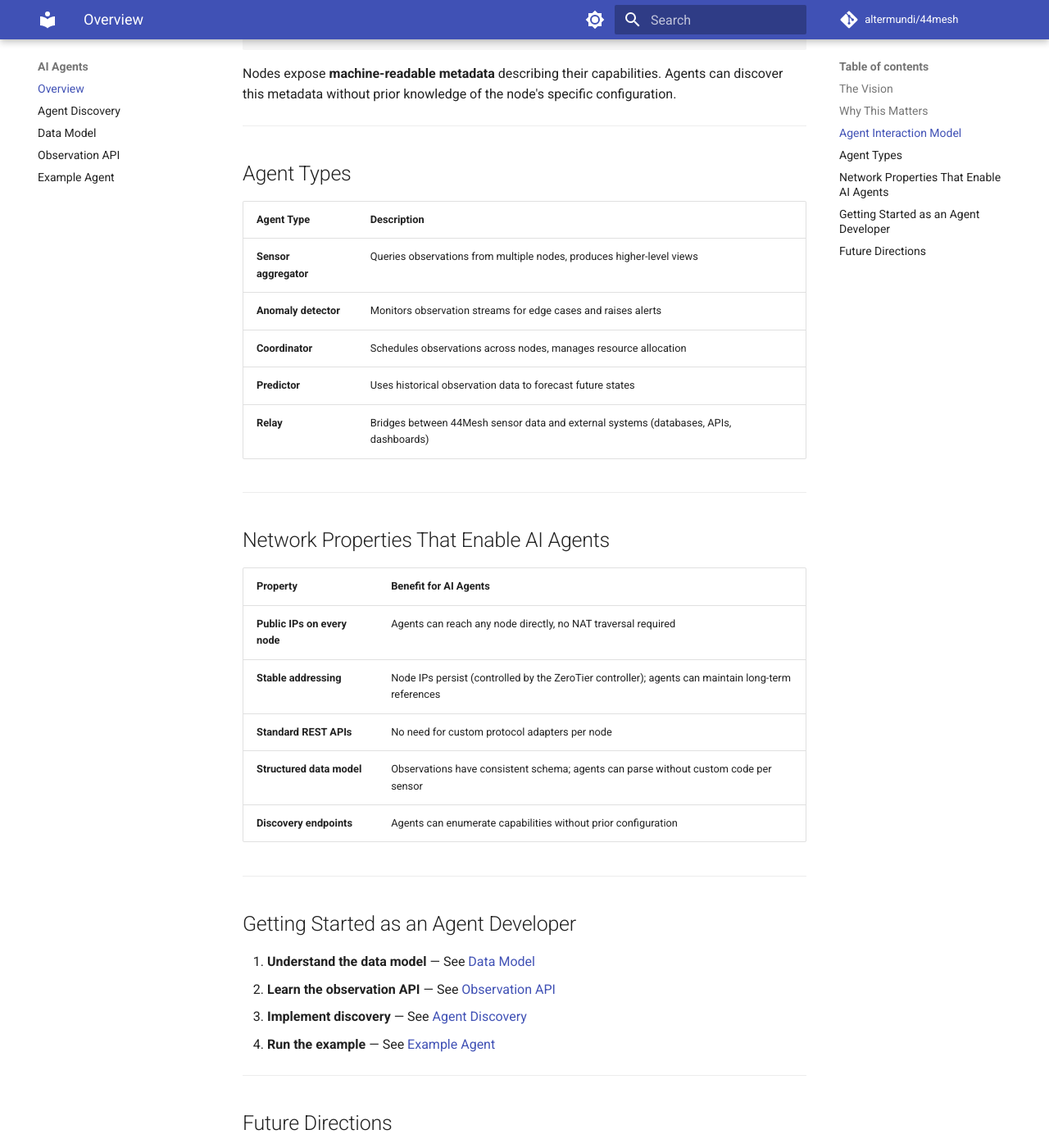
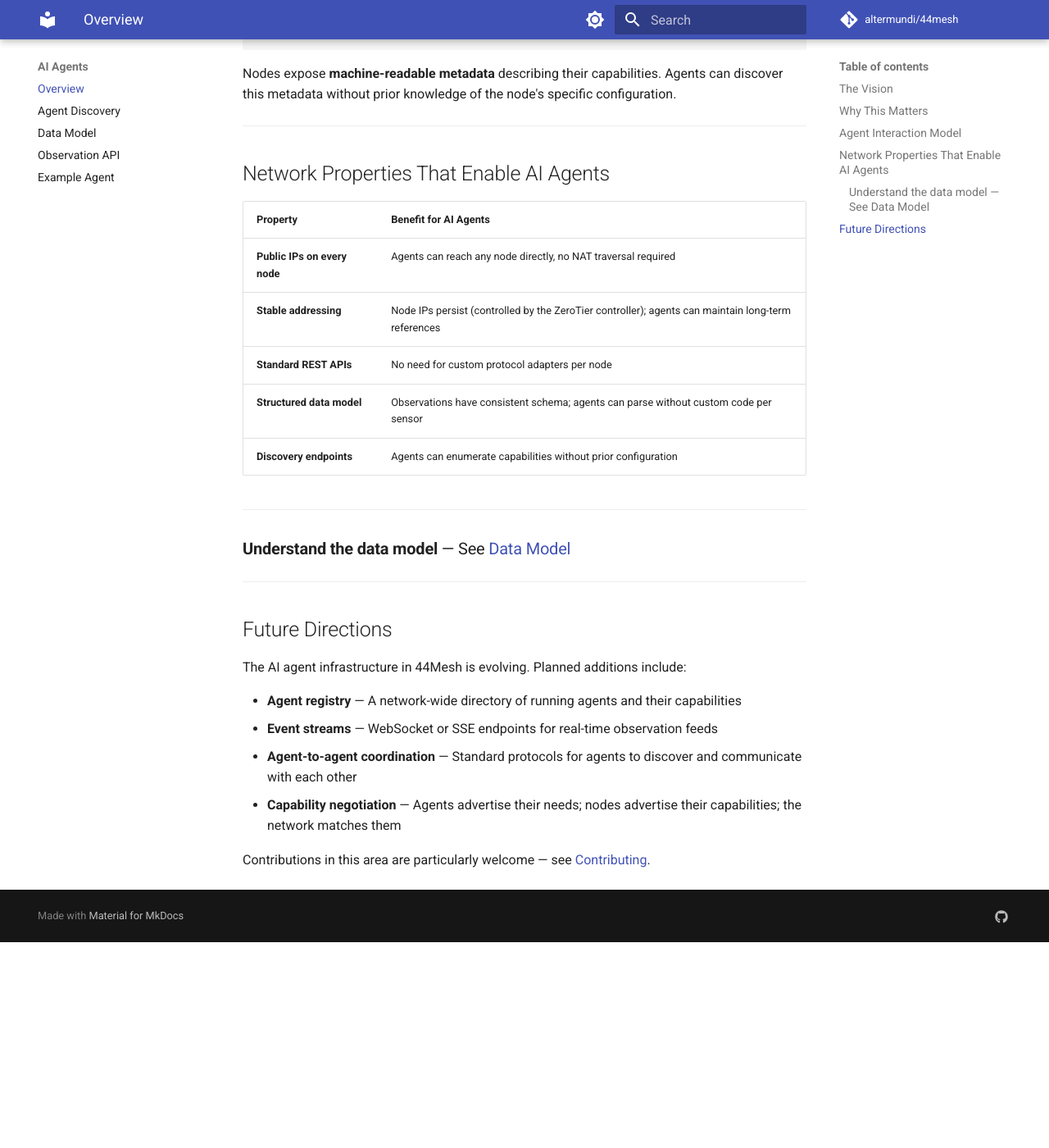
Before and after one commit to AlterMundi/44mesh-docs, an MkDocs documentation site: the page built from docs/ai-agents/overview.md, in a window 1280 px wide and 1400 px high, scrolled down 1267 px. Shown: the whole window at 82% size. Built offline with MkDocs 1.6.1 and Material for MkDocs 9.7.7, drawn with Linux system fonts in a browser that asks for light colours; comment, search, counter and statistics services are not loaded; after the commit the page ends 2416 px from its top, so only the background shows below that.

Commit message:
docs: simplify AI agents overview page
Remove redundant 'Agent Types' table and 'Getting Started' section.
Replace numbered list with direct link to data model doc.

Co-Authored-By: Claude Sonnet 4.6 <noreply@anthropic.com>

```diff
--- a/docs/ai-agents/overview.md
+++ b/docs/ai-agents/overview.md
@@ -55,18 +55,6 @@ Nodes expose **machine-readable metadata** describing their capabilities. Agents
 
 ---
 
-## Agent Types
-
-| Agent Type | Description |
-|------------|-------------|
-| **Sensor aggregator** | Queries observations from multiple nodes, produces higher-level views |
-| **Anomaly detector** | Monitors observation streams for edge cases and raises alerts |
-| **Coordinator** | Schedules observations across nodes, manages resource allocation |
-| **Predictor** | Uses historical observation data to forecast future states |
-| **Relay** | Bridges between 44Mesh sensor data and external systems (databases, APIs, dashboards) |
-
----
-
 ## Network Properties That Enable AI Agents
 
 | Property | Benefit for AI Agents |
@@ -79,12 +67,7 @@ Nodes expose **machine-readable metadata** describing their capabilities. Agents
 
 ---
 
-## Getting Started as an Agent Developer
-
-1. **Understand the data model** — See [Data Model](data-model.md)
-2. **Learn the observation API** — See [Observation API](observation-api.md)
-3. **Implement discovery** — See [Agent Discovery](agent-discovery.md)
-4. **Run the example** — See [Example Agent](example-agent.md)
+### **Understand the data model** — See [Data Model](data-model.md)
 
 ---
 
```
